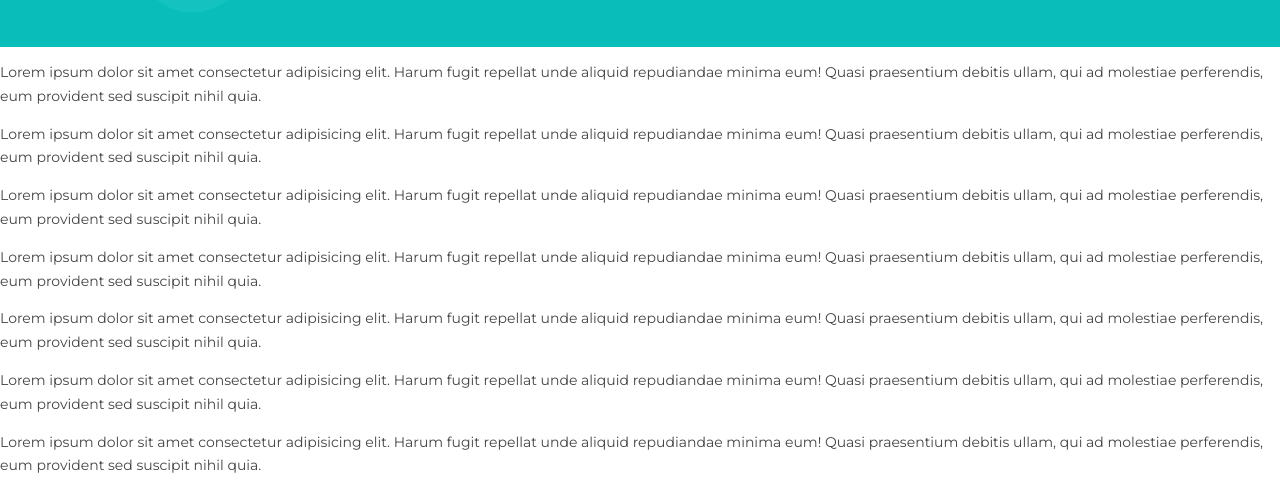
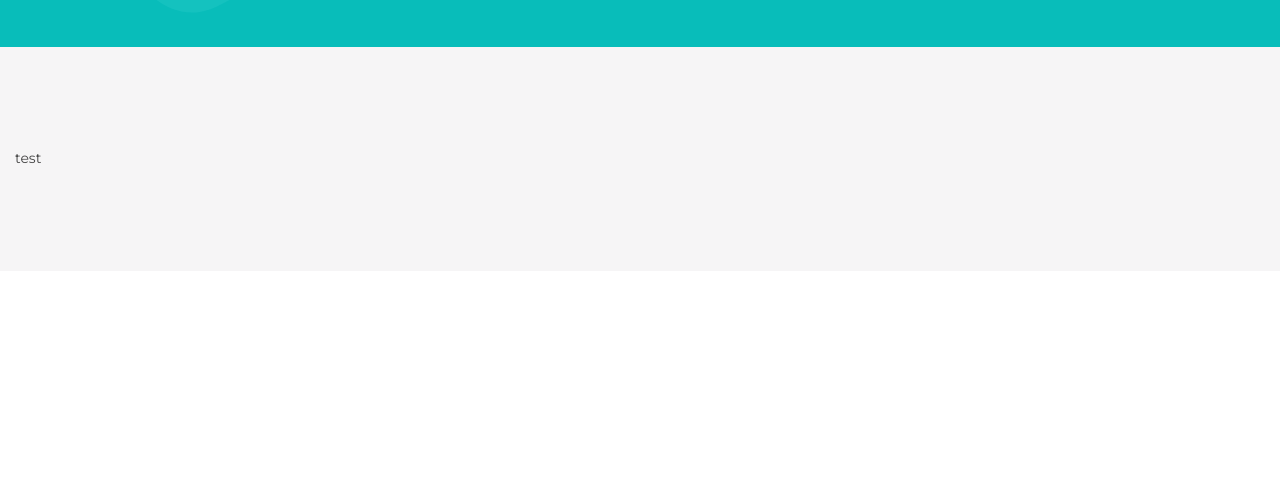
Before and after one commit to jWytrzes/portfolio, a Gatsby site: page / in a window 1280 px wide. Shown: the part 753-1245 px from the top of the page. After the commit the page ends 1024 px from the top, so only its background shows below. Built offline with nearby package versions, Linux system fonts and the light colour scheme; Gatsby itself is replaced by a stand-in of ours.

Commit message:
Add projects component

```diff
--- a/src/pages/index.js
+++ b/src/pages/index.js
@@ -1,53 +1,13 @@
 import React from 'react';
 import Hero from '../sections/Hero/Hero';
+import Projects from '../sections/Projects/Projects';
 import Layout from '../templates/Layout';
 
 export default function Home() {
 	return (
 		<Layout>
 			<Hero />
-			<p>
-				Lorem ipsum dolor sit amet consectetur adipisicing elit. Harum fugit
-				repellat unde aliquid repudiandae minima eum! Quasi praesentium debitis
-				ullam, qui ad molestiae perferendis, eum provident sed suscipit nihil
-				quia.
-			</p>
-			<p>
-				Lorem ipsum dolor sit amet consectetur adipisicing elit. Harum fugit
-				repellat unde aliquid repudiandae minima eum! Quasi praesentium debitis
-				ullam, qui ad molestiae perferendis, eum provident sed suscipit nihil
-				quia.
-			</p>
-			<p>
-				Lorem ipsum dolor sit amet consectetur adipisicing elit. Harum fugit
-				repellat unde aliquid repudiandae minima eum! Quasi praesentium debitis
-				ullam, qui ad molestiae perferendis, eum provident sed suscipit nihil
-				quia.
-			</p>
-			<p>
-				Lorem ipsum dolor sit amet consectetur adipisicing elit. Harum fugit
-				repellat unde aliquid repudiandae minima eum! Quasi praesentium debitis
-				ullam, qui ad molestiae perferendis, eum provident sed suscipit nihil
-				quia.
-			</p>
-			<p>
-				Lorem ipsum dolor sit amet consectetur adipisicing elit. Harum fugit
-				repellat unde aliquid repudiandae minima eum! Quasi praesentium debitis
-				ullam, qui ad molestiae perferendis, eum provident sed suscipit nihil
-				quia.
-			</p>
-			<p>
-				Lorem ipsum dolor sit amet consectetur adipisicing elit. Harum fugit
-				repellat unde aliquid repudiandae minima eum! Quasi praesentium debitis
-				ullam, qui ad molestiae perferendis, eum provident sed suscipit nihil
-				quia.
-			</p>
-			<p>
-				Lorem ipsum dolor sit amet consectetur adipisicing elit. Harum fugit
-				repellat unde aliquid repudiandae minima eum! Quasi praesentium debitis
-				ullam, qui ad molestiae perferendis, eum provident sed suscipit nihil
-				quia.
-			</p>
+			<Projects />
 		</Layout>
 	);
 }
--- /dev/null
+++ b/src/sections/Projects/Projects.js
@@ -0,0 +1,13 @@
+import React from 'react';
+import SectionTemplate from '../../templates/SectionTemplate/SectionTemplate';
+import { StyledProjects } from './styles-Projects';
+
+const Projects = () => {
+	return (
+		<StyledProjects id="projects">
+			<SectionTemplate>test</SectionTemplate>
+		</StyledProjects>
+	);
+};
+
+export default Projects;
--- /dev/null
+++ b/src/sections/Projects/styles-Projects.js
@@ -0,0 +1,5 @@
+import styled from 'styled-components';
+
+export const StyledProjects = styled.section`
+	background-color: ${({ theme }) => theme.base2};
+`;
```
